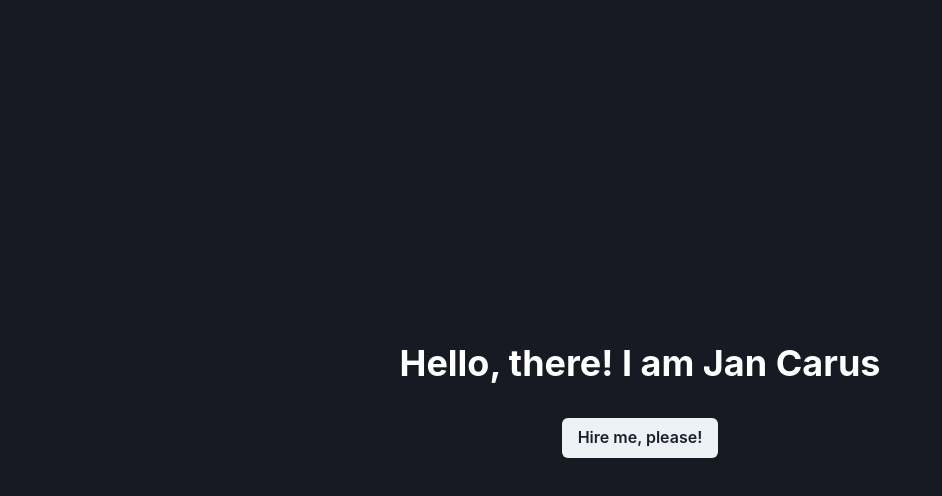
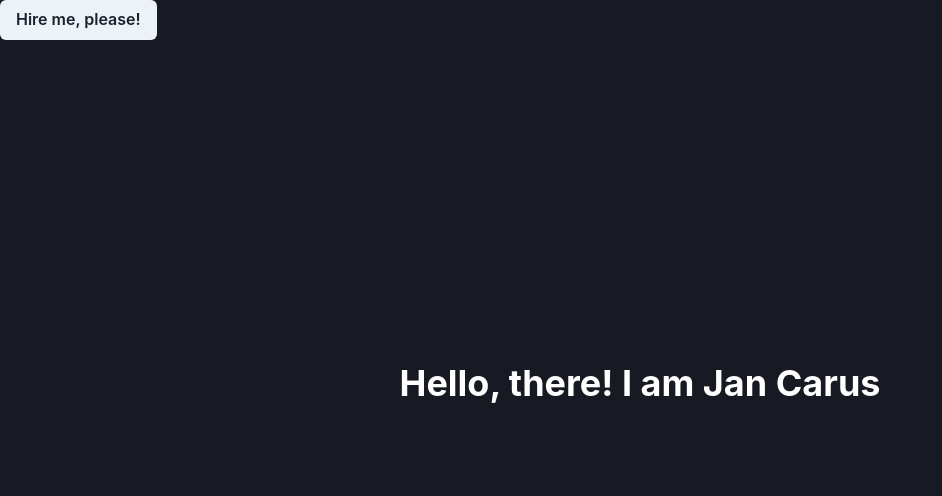
Before and after one commit to cowboydiver/CV, a Next.js app: page / in a window 1280 px wide. Shown: the top 496 px of the page, without its empty margins (0-942 px from the left). Built offline with nearby package versions, Linux system fonts and the light colour scheme.

Commit message:
button follows mouse position

```diff
--- a/pages/index.tsx
+++ b/pages/index.tsx
@@ -12,8 +12,26 @@ import {
 } from "@chakra-ui/react";
 import { MotionConfig } from "framer-motion";
 import { motion } from "framer-motion";
+import { useEffect, useState } from "react";
 
 const Home: NextPage = () => {
+  const [mousePosition, setMousePosition] = useState({ x: 0, y: 0 });
+
+  useEffect(() => {
+    const mouseMove = (e: MouseEvent) => {
+      setMousePosition({
+        x: e.clientX - 75,
+        y: e.clientY - 25,
+      });
+    };
+
+    window.addEventListener("mousemove", mouseMove);
+
+    return () => {
+      window.removeEventListener("mousemove", mouseMove);
+    };
+  }, []);
+
   return (
     <div>
       <Head>
@@ -21,6 +39,12 @@ const Home: NextPage = () => {
         <meta name="description" content="CV of Jan Carus" />
         <link rel="icon" href="/favicon.ico" />
       </Head>
+      <motion.div
+        initial={{ x: 0, y: 0 }}
+        animate={{ x: mousePosition.x, y: mousePosition.y }}
+      >
+        <Button position="fixed">Hire me, please!</Button>
+      </motion.div>
       <Flex
         height="100vh"
         width="100vw"
@@ -39,15 +63,7 @@ const Home: NextPage = () => {
               <Heading color="white">Hello, there! I am Jan Carus</Heading>
             </motion.div>
           </Box>
-          <Box>
-            <motion.div
-              initial={{ opacity: 0, y: 100 }}
-              animate={{ opacity: 1, y: 0 }}
-              transition={{ delay: 2.5 }}
-            >
-              <Button>Hire me, please!</Button>
-            </motion.div>
-          </Box>
+          <Box bg="teal.400"></Box>
         </VStack>
       </Flex>
     </div>
```
